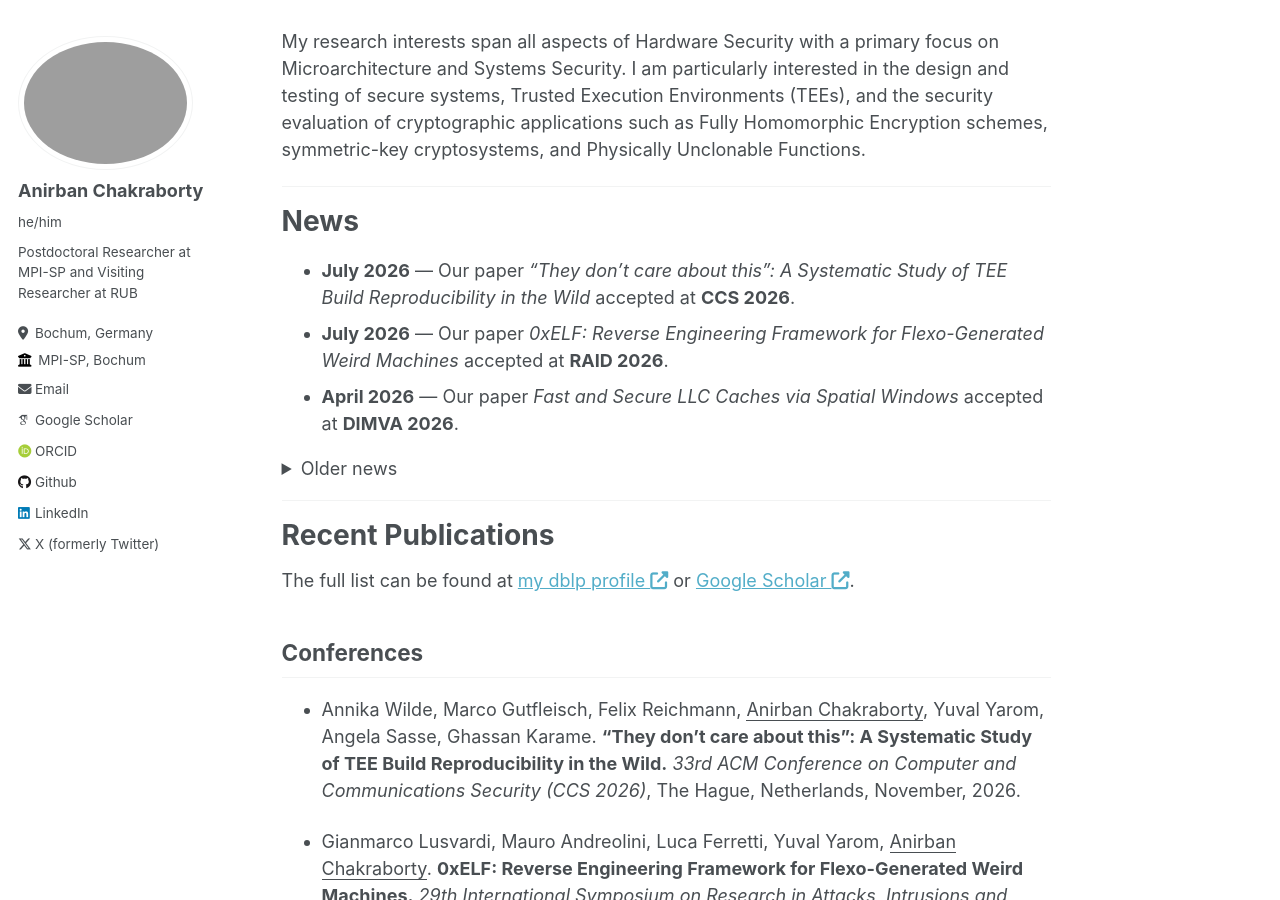
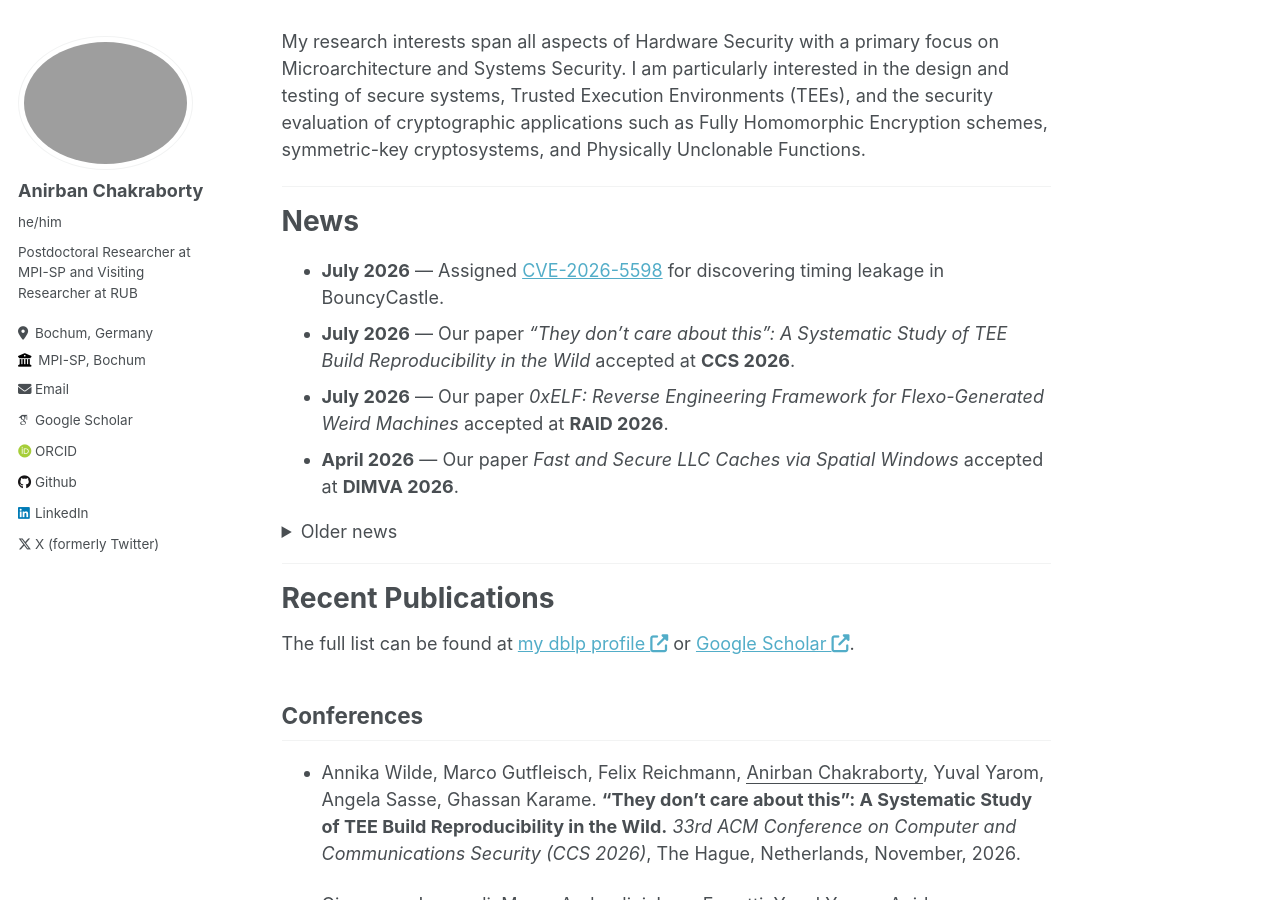
Before and after one commit to anirbanc3/anirbanc3.github.io, a Jekyll site: the page built from _pages/about.md, in a window 1280 px wide and 900 px high, scrolled down 341 px. Built offline with Jekyll 4.4.1, drawn with Linux system fonts in a browser that asks for light colours; some web fonts are replaced.

Commit message:
Add CVE news

```diff
--- a/_pages/about.md
+++ b/_pages/about.md
@@ -17,6 +17,7 @@ My research interests span all aspects of Hardware Security with a primary focus
 
 # News
 
+* **July 2026**  — Assigned [CVE-2026-5598](https://www.cve.org/CVERecord?id=CVE-2026-5598) for discovering timing leakage in BouncyCastle.
 * **July 2026**  — Our paper <em>"They don't care about this": A Systematic Study of TEE Build Reproducibility in the Wild</em> accepted at <strong>CCS 2026</strong>.
 * **July 2026**  — Our paper <em>0xELF: Reverse Engineering Framework for Flexo-Generated Weird Machines</em> accepted at <strong>RAID 2026</strong>.
 * **April 2026** — Our paper <em>Fast and Secure LLC Caches via Spatial Windows</em> accepted at <strong>DIMVA 2026</strong>.
```
